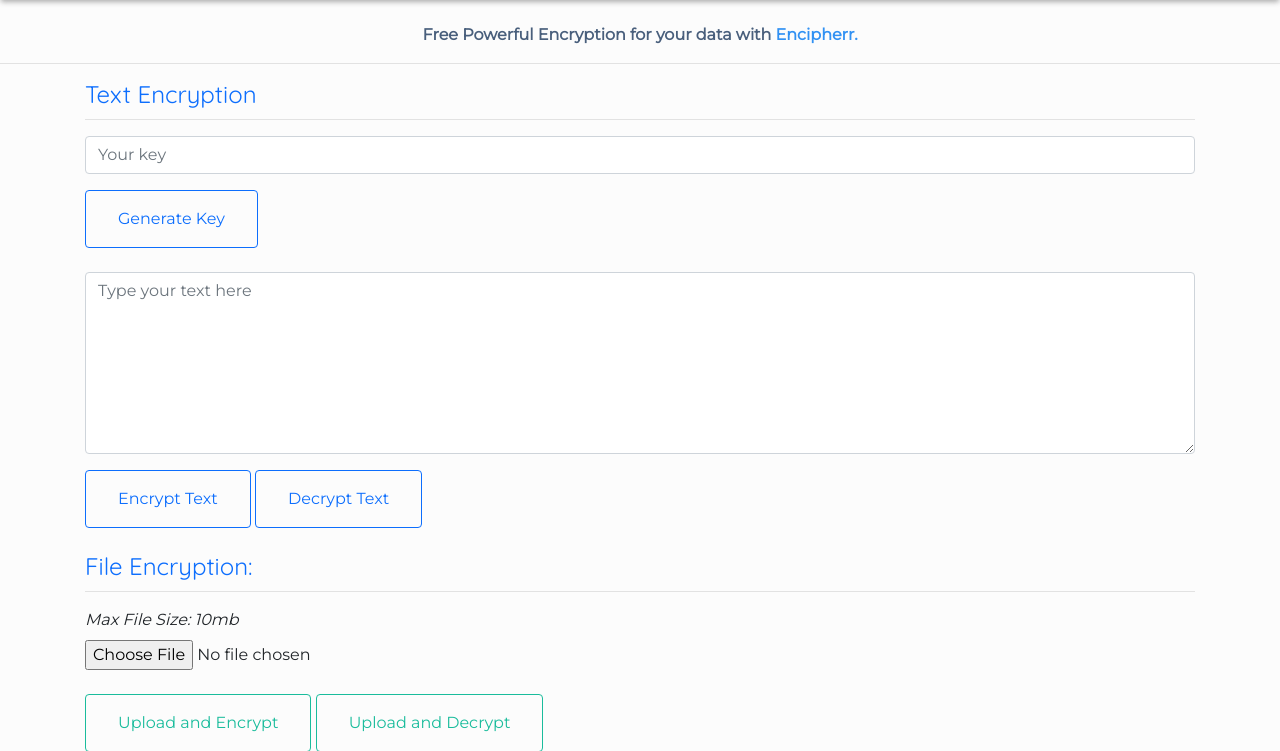
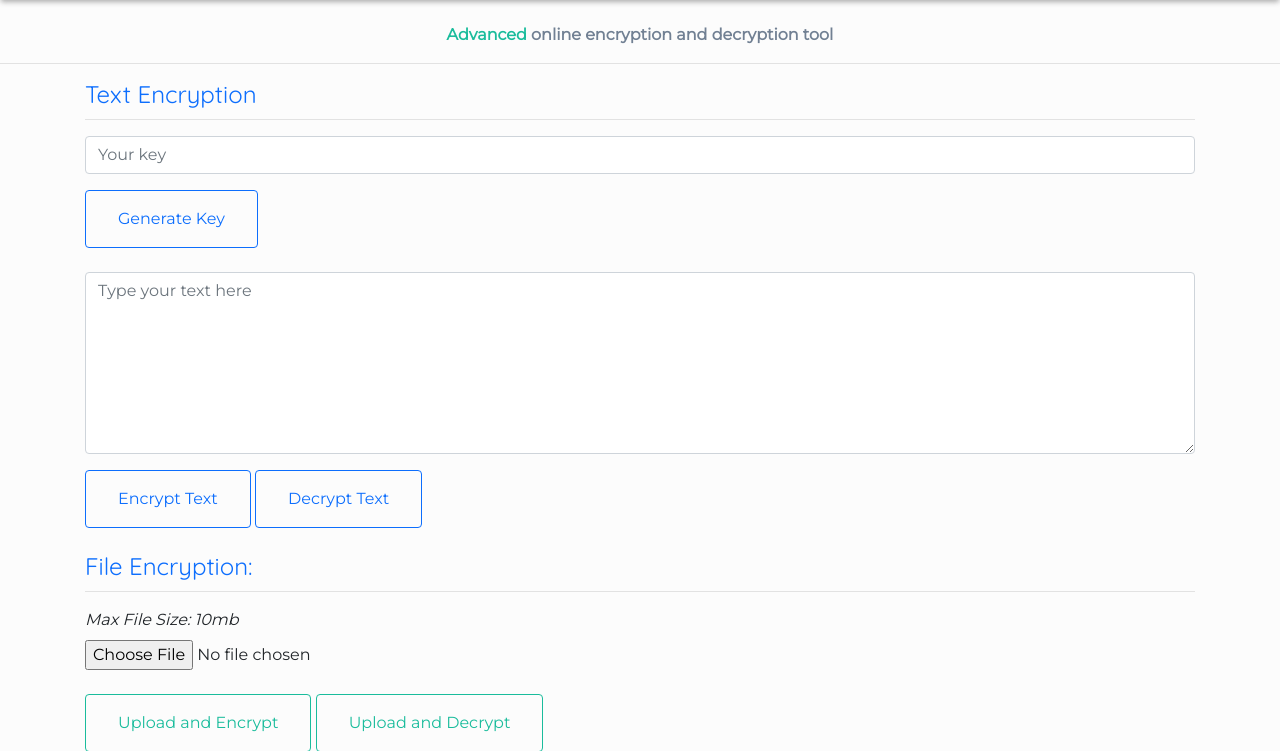
Before and after one commit to Oussama1403/Encipherr, a Flask app: page / in a window 1280 px wide. Shown: the part 56-807 px from the top of the page. Run offline with Flask 2, Linux system fonts and the light colour scheme; some libraries are stand-ins or nearby versions.

Commit message:
change intro phrase

```diff
--- a/templates/home.html
+++ b/templates/home.html
@@ -1,7 +1,7 @@
 {% extends "base.html" %}
 {% block content %}
 
-<p id="intro" class="text-center"><span style="color:#495F7C">Free Powerful Encryption for your data with <span style="color: #3191f3;font-weight:bold">Encipherr.</span></span></p>
+<p id="intro" class="text-center"><span style="color: #1abc9c">Advanced</span> online encryption and decryption tool</p>
 
 <hr style="width:100%;margin-bottom:16px;margin-top:0"/>
 <div class="container">
```
